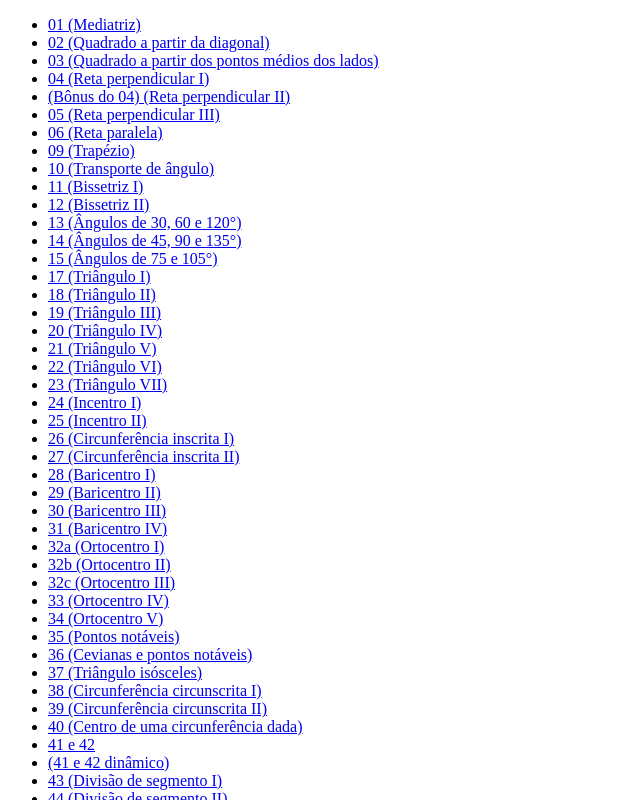
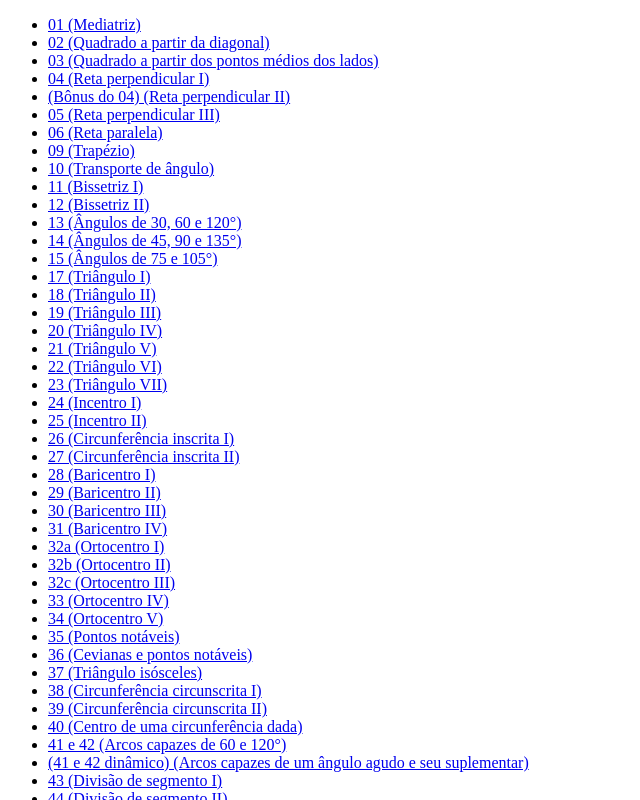
Before and after one commit to GuilhermeShun/ProjetoRoboCompass, a plain HTML site: page index.html in a window 1280 px wide. Shown: the top 800 px of the page, without its empty margins (0-640 px from the left). Drawn offline with Linux system fonts and the light colour scheme.

Commit message:
Add files via upload

```diff
--- a/index.html
+++ b/index.html
@@ -48,8 +48,8 @@
             <li><a href="http://www.robocompass.com/share?id=1hru9wdk1whf9">38 (Circunferência circunscrita I)</a></li>
             <li><a href="http://www.robocompass.com/share?id=s50ntuuxk2t3">39 (Circunferência circunscrita II)</a></li>
             <li><a href="http://www.robocompass.com/share?id=vbf5zj1wbx2u">40 (Centro de uma circunferência dada)</a></li>
-            <li><a href="http://www.robocompass.com/share?id=s505whfkxwzd">41 e 42</a></li>
-            <li><a href="http://www.robocompass.com/share?id=1jyjaza54cspw ">(41 e 42 dinâmico)</a></li>
+            <li><a href="http://www.robocompass.com/share?id=s505whfkxwzd">41 e 42 (Arcos capazes de 60 e 120°)</a></li>
+            <li><a href="http://www.robocompass.com/share?id=1jyjaza54cspw ">(41 e 42 dinâmico) (Arcos capazes de um ângulo agudo e seu suplementar)</a></li>
             <li><a href="http://www.robocompass.com/share?id=s1h674scgpip">43 (Divisão de segmento I)</a></li>
             <li><a href="http://www.robocompass.com/share?id=sl6o35wn09ww">44 (Divisão de segmento II)</a></li>
             <li><a href="http://www.robocompass.com/share?id=rhg3nrj7y8mq">45 (Divisão de segmento III)</a></li>
@@ -69,6 +69,7 @@
             <li><a href="http://www.robocompass.com/share?id=vf0vyvyqar06">63 (Polígonos regulares V)</a></li>
             <li><a href="http://www.robocompass.com/share?id=r1icdxaiea7l">64 (Polígonos regulares VI)</a></li>
             <li><a href="http://www.robocompass.com/share?id=uruppp0ct9pe">65 (Polígonos regulares VII)</a></li>
+
         </ul>
     </div>
 </body>
```
